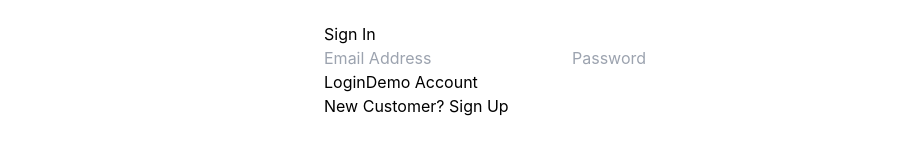
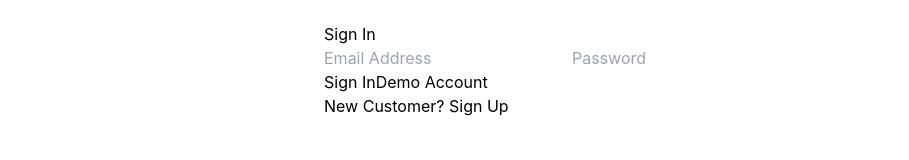
Before and after one commit to noh24/fetching-fashion, a React (Create React App) app in the folder frontend/: page /signin in a window 1280 px wide. Shown: the part 573-733 px from the top of the page, without its empty margins (68-977 px from the left). Built offline with nearby package versions, Linux system fonts and the light colour scheme.

Commit message:
change login to sign in

```diff
--- a/frontend/src/screens/SignIn.jsx
+++ b/frontend/src/screens/SignIn.jsx
@@ -68,7 +68,7 @@
             onChange={(e) => setPassword(e.target.value)}
           />
           <div>
-            <button type='submit'>Login</button>
+            <button type='submit'>Sign In</button>
             <button type='submit' onClick={demoAccount}>Demo Account</button>
           </div>
         </form>
```
